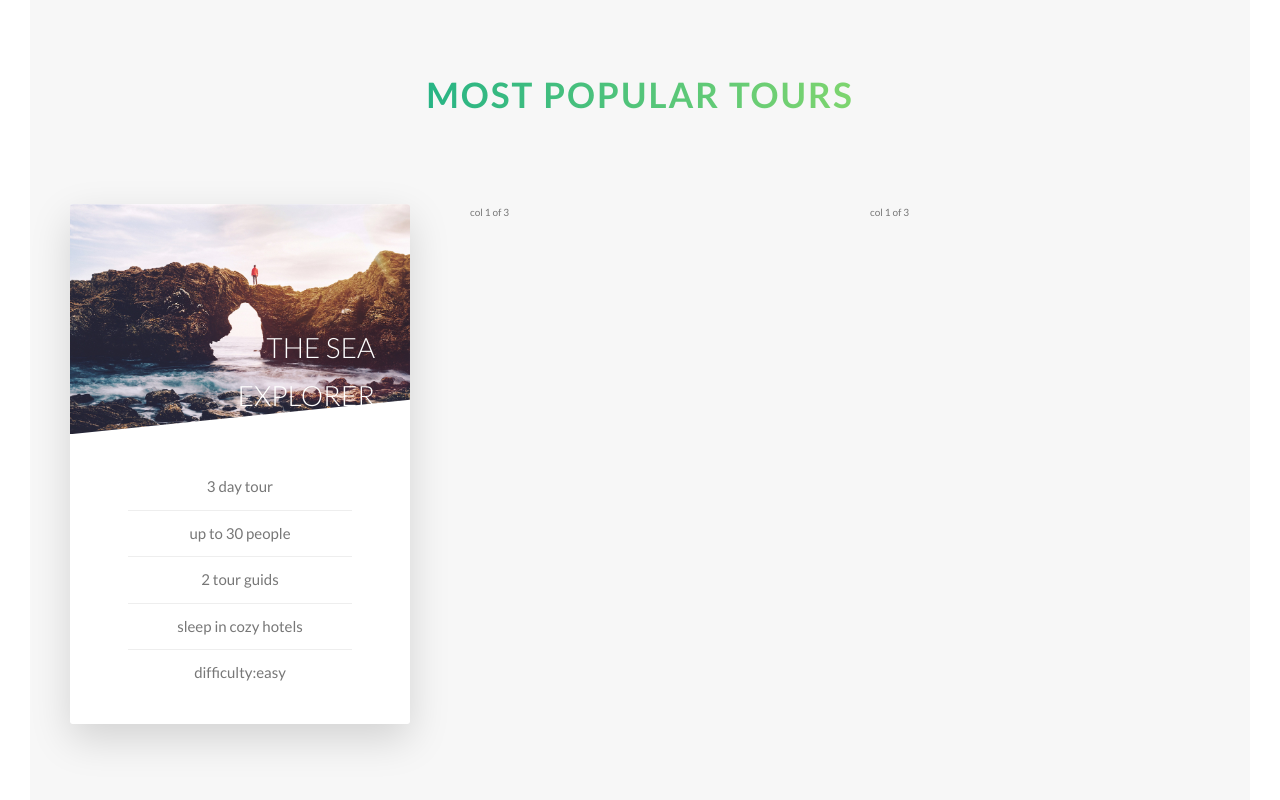
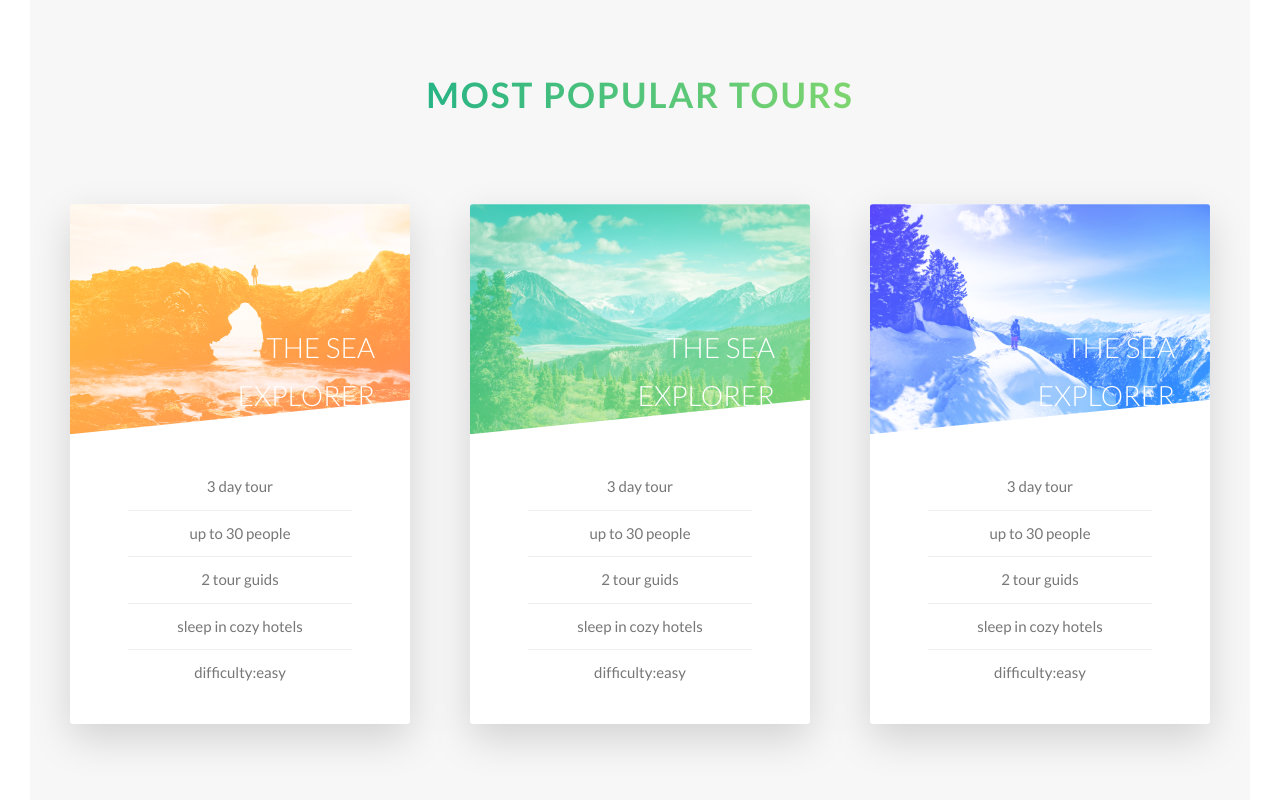
Before and after one commit to maryamsoftdev/travelling-app, a website: page index.html in a window 1280 px wide. Shown: the part 2382-3182 px from the top of the page. Drawn offline with Linux system fonts and the light colour scheme.

Commit message:
added complete 3 cards

```diff
--- a/index.html
+++ b/index.html
@@ -134,24 +134,82 @@
                     </div>
                  </div>
                  <div class="card__side card__side--back card__side--back-1">
-                    <div class="card__cta"></div>
+                    <div class="card__cta">
                     <div class="card__price-box">
                         <p class="card__price-only">only</p>
                         <p class="card__price-value">$247</p>
                     </div>
                     <a href="#" class="btn btn--white">Book now!</a>
+                    </div>
                  </div>
                 </div>
             </div>
             <div class="col-1-of-3">
-                col 1 of 3
+                <div class="card">
+                    <div class="card__side card__side--front">
+                        <div class="card__picture card__picture--2">
+                            &nbsp;
+                        </div>
+                        <h4 class="card__heading">
+                            <span class="card__heading-span card__heading-span--1">
+                                The sea explorer
+                            </span>
+                        </h4>
+                        <div class="card__details">
+                            <ul>
+                                <li>3 day tour</li>
+                                <li>up to 30 people</li>
+                                <li>2 tour guids</li>
+                                <li>sleep in cozy hotels</li>
+                                <li>difficulty:easy</li>
+                            </ul>
+                        </div>
+                    </div>
+                    <div class="card__side card__side--back card__side--back-2">
+                        <div class="card__cta">
+                        <div class="card__price-box">
+                            <p class="card__price-only">only</p>
+                            <p class="card__price-value">$247</p>
+                        </div>
+                        <a href="#" class="btn btn--white">Book now!</a>
+                        </div>
+                    </div>
+                </div>
             </div>
             <div class="col-1-of-3">
-                col 1 of 3
+                <div class="card">
+                    <div class="card__side card__side--front">
+                        <div class="card__picture card__picture--3">
+                            &nbsp;
+                        </div>
+                        <h4 class="card__heading">
+                            <span class="card__heading-span card__heading-span--1">
+                                The sea explorer
+                            </span>
+                        </h4>
+                        <div class="card__details">
+                            <ul>
+                                <li>3 day tour</li>
+                                <li>up to 30 people</li>
+                                <li>2 tour guids</li>
+                                <li>sleep in cozy hotels</li>
+                                <li>difficulty:easy</li>
+                            </ul>
+                        </div>
+                    </div>
+                    <div class="card__side card__side--back card__side--back-3">
+                        <div class="card__cta">
+                         <div class="card__price-box">
+                            <p class="card__price-only">only</p>
+                            <p class="card__price-value">$247</p>
+                         </div>
+                         <a href="#" class="btn btn--white">Book now!</a>
+                        </div>
+                    </div>
+                </div>
             </div>
 
         </div>
-
     </section>
 </main>
 
--- a/sass/components/_card.scss
+++ b/sass/components/_card.scss
@@ -29,7 +29,17 @@
         transform: rotateY(180deg);
 
         &-1{
-             background-image: linear-gradiant(to right bottom,$color-secondary-light, $color-secondary-dark);
+             background-image: linear-gradient(to right bottom,$color-secondary-light, $color-secondary-dark);
+
+
+        }
+        &-2{
+             background-image: linear-gradient(to right bottom,$color-primary-dark, $color-primary-light);
+
+
+        }
+        &-3{
+             background-image: linear-gradient(to right bottom,$color-tertiary-dark, $color-tertiary-light);
 
 
         }
@@ -55,19 +65,19 @@
    -webkit-clip-path: polygon(0 0, 100% 0, 100% 85%, 0 100%);
    clip-path: polygon(0 0, 100% 0, 100% 85%, 0 100%);
       &--1{
-         background-image: url('../img/nat-5.jpg');
-         // background-image: url('../img/nat-5.jpg'), linear-gradiant(to right bottom, $color-secondary-light, $color-secondary-dark);
+         // background-image: url('../img/nat-5.jpg');
+         background-image: url('../img/nat-5.jpg'), linear-gradient(to right bottom, $color-secondary-light, $color-secondary-dark);
 
 
       }
       &--2{
-         background-image: url(../img/nat-5.img);
+         background-image: url('../img/nat-6.jpg'), linear-gradient(to right bottom, $color-primary-dark, $color-primary-light);
 
 
       }
       &--3{
-        background-image: url(../img/nat-5.img);
-
+        background-image: url('../img/nat-7.jpg'), linear-gradient(to right bottom, $color-tertiary-dark, $color-tertiary-light);
+      // background-image: url('../img/nat-6.jpg'), linear-gradient(to right bottom, $color-secondary-light, $color-secondary-dark);
 
       }
 
```
Also changed, not shown: css/style.css.
